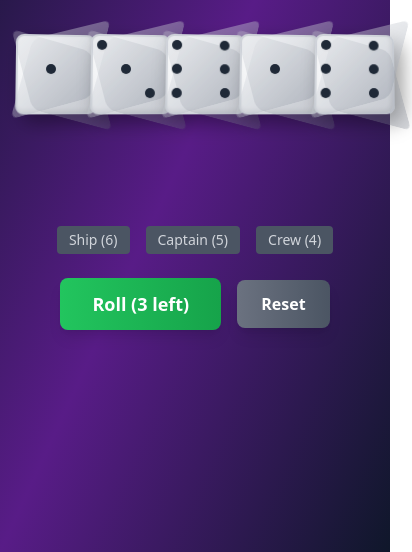
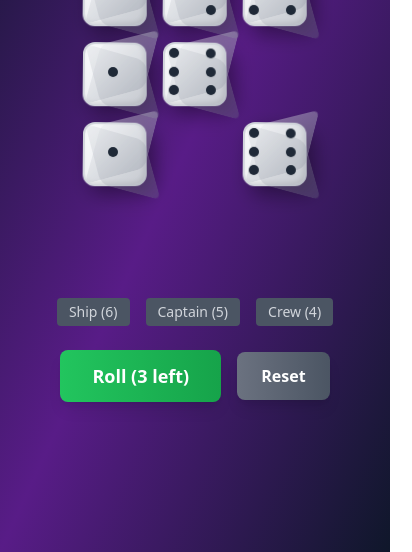
Before and after one commit to strategy9/654, a plain HTML site: page index.html in a window 390 px wide. Shown: the part 292-844 px from the top of the page, 412 px wide, since content can reach past the window. Drawn offline with nearby package versions, Linux system fonts and the light colour scheme.

Commit message:
Update index.html

```diff
--- a/index.html
+++ b/index.html
@@ -13,11 +13,47 @@
     <script src="https://cdn.tailwindcss.com"></script>
     <style>
         @keyframes spin {
-            0% { transform: rotate(0deg); }
-            100% { transform: rotate(360deg); }
+            0% { transform: rotate(0deg) scale(1); }
+            50% { transform: rotate(180deg) scale(1.1); }
+            100% { transform: rotate(360deg) scale(1); }
         }
-        .animate-spin {
-            animation: spin 1s linear infinite;
+        .rolling {
+            animation: spin 1s linear infinite !important;
+        }
+        .die-button {
+            position: relative;
+            width: 80px;
+            height: 80px;
+            border-radius: 12px;
+            border: 2px solid;
+            box-shadow: 8px 8px 20px rgba(0,0,0,0.4), inset -2px -2px 4px rgba(0,0,0,0.1);
+            transform: perspective(300px) rotateX(5deg) rotateY(5deg);
+            transform-style: preserve-3d;
+            transition: all 0.3s ease;
+        }
+        .die-button:hover:not(:disabled) {
+            transform: perspective(300px) rotateX(5deg) rotateY(5deg) scale(1.05);
+        }
+        .die-button:active:not(:disabled) {
+            transform: perspective(300px) rotateX(5deg) rotateY(5deg) scale(0.95);
+        }
+        .die-locked {
+            box-shadow: 0 0 20px rgba(250, 204, 21, 0.6), 8px 8px 20px rgba(0,0,0,0.4), inset -2px -2px 4px rgba(0,0,0,0.1) !important;
+            transform: perspective(300px) rotateX(15deg) rotateY(-15deg) !important;
+        }
+        .die-locked::after {
+            content: '';
+            position: absolute;
+            inset: -4px;
+            border-radius: 16px;
+            border: 4px solid #FBBF24;
+            pointer-events: none;
+        }
+        @media (max-width: 640px) {
+            .die-button {
+                width: 64px;
+                height: 64px;
+            }
         }
         @keyframes ping {
             75%, 100% {
@@ -62,8 +98,16 @@
         </div>
 
         <!-- Dice Container -->
-        <div id="dice-container" class="grid grid-cols-5 gap-4 mb-8">
-            <!-- Dice will be generated here -->
+        <div id="dice-container" class="grid grid-cols-3 sm:grid-cols-5 gap-4 mb-8 justify-items-center">
+            <!-- Row 1: 3 dice on mobile, all 5 on desktop -->
+            <button id="die-0" class="die-button"></button>
+            <button id="die-1" class="die-button"></button>
+            <button id="die-2" class="die-button"></button>
+            <button id="die-3" class="die-button sm:block"></button>
+            <button id="die-4" class="die-button sm:block"></button>
+            <!-- Row 2: 2 dice on mobile, hidden on desktop -->
+            <button id="die-3-mobile" class="die-button sm:hidden col-start-1"></button>
+            <button id="die-4-mobile" class="die-button sm:hidden col-start-3"></button>
         </div>
 
         <!-- Status Messages -->
@@ -307,30 +351,16 @@
             return positions[value] || [];
         };
 
-        // Create die HTML
-        const createDie = (value, index) => {
-            const isLocked = lockedDice[index];
-            const color = getDieColor(index, value);
+        // Create die content (dots)
+        const createDieContent = (value) => {
             const dots = getDieDots(value);
-
             return `
-                <button
-                    onclick="toggleLock(${index})"
-                    class="relative w-20 h-20 rounded-lg border-2 shadow-lg transform transition-all duration-300
-                           ${isRolling && !isLocked ? 'animate-spin' : 'hover:scale-105'}
-                           ${isLocked ? 'shadow-lg shadow-yellow-500/50 ring-4 ring-yellow-400' : 'hover:shadow-xl'}
-                           bg-gradient-to-br ${color} active:scale-95"
-                    style="transform-style: preserve-3d;
-                           transform: ${isLocked ? 'perspective(300px) rotateX(15deg) rotateY(-15deg)' : 'perspective(300px) rotateX(5deg) rotateY(5deg)'};
-                           box-shadow: ${isLocked ? '0 0 20px rgba(250, 204, 21, 0.6), 8px 8px 20px rgba(0,0,0,0.4), inset -2px -2px 4px rgba(0,0,0,0.1)' : '8px 8px 20px rgba(0,0,0,0.4), inset -2px -2px 4px rgba(0,0,0,0.1)'}"
-                    ${isRolling || !hasRolled ? 'disabled' : ''}
-                >
                 <!-- Top face illusion -->
-                    <div class="absolute -top-2 -right-2 w-20 h-20 rounded-lg bg-gradient-to-br from-gray-200 to-gray-400 opacity-40"
+                <div class="absolute -top-2 -right-2 w-full h-full rounded-lg bg-gradient-to-br from-gray-200 to-gray-400 opacity-40"
                      style="transform: skew(-15deg, -15deg)"></div>
 
                 <!-- Right face illusion -->
-                    <div class="absolute -bottom-2 -right-2 w-20 h-20 rounded-lg bg-gradient-to-br from-gray-300 to-gray-500 opacity-30"
+                <div class="absolute -bottom-2 -right-2 w-full h-full rounded-lg bg-gradient-to-br from-gray-300 to-gray-500 opacity-30"
                      style="transform: skew(15deg, 15deg)"></div>
 
                 <!-- Main face with dots -->
@@ -346,8 +376,33 @@
                                     ${position === 'bottom-right' ? 'col-start-3 row-start-3' : ''}"></div>
                     `).join('')}
                 </div>
-                </button>
             `;
+        };
+
+        // Update a single die
+        const updateDie = (index) => {
+            const die = document.getElementById(`die-${index}`);
+            const mobileDie = document.getElementById(`die-${index}-mobile`);
+
+            const isLocked = lockedDice[index];
+            const value = dice[index];
+            const color = getDieColor(index, value);
+
+            // Update main die (desktop and mobile first row)
+            if (die) {
+                die.className = `die-button ${isLocked ? 'die-locked' : ''} ${isRolling && !isLocked ? 'rolling' : ''} bg-gradient-to-br ${color}`;
+                die.disabled = isRolling || !hasRolled;
+                die.onclick = () => toggleLock(index);
+                die.innerHTML = createDieContent(value);
+            }
+
+            // Update mobile duplicate (for dice 3 and 4)
+            if (mobileDie) {
+                mobileDie.className = `die-button ${isLocked ? 'die-locked' : ''} ${isRolling && !isLocked ? 'rolling' : ''} bg-gradient-to-br ${color} sm:hidden col-start-${index === 3 ? '1' : '3'}`;
+                mobileDie.disabled = isRolling || !hasRolled;
+                mobileDie.onclick = () => toggleLock(index);
+                mobileDie.innerHTML = createDieContent(value);
+            }
         };
 
         // Show fireworks
@@ -379,8 +434,10 @@
 
         // Update UI
         const updateUI = () => {
-            // Update dice
-            document.getElementById('dice-container').innerHTML = dice.map((value, index) => createDie(value, index)).join('');
+            // Update all dice
+            for (let i = 0; i < 5; i++) {
+                updateDie(i);
+            }
 
             // Update roll button
             const rollBtn = document.getElementById('roll-btn');
```
Lines whose indentation alone changed are shown as unchanged.
